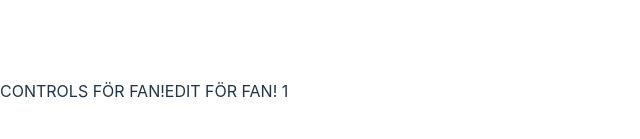
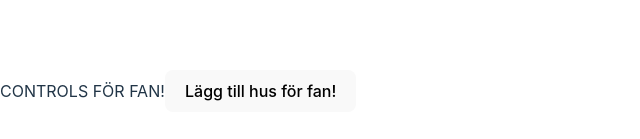
Before and after one commit to tdunca/CMS-Gruppuppgift-Grupp-6, a React (Vite) app: page /admin/home/1 in a window 1280 px wide. Shown: the part 309-448 px from the top of the page, without its empty margins (0-640 px from the left). Built offline with nearby package versions, Linux system fonts and the light colour scheme; no server answers.

Commit message:
add button to send data to firebase

```diff
--- a/src/features/admin/views/edit.tsx
+++ b/src/features/admin/views/edit.tsx
@@ -1,9 +1,26 @@
+import 'firebase/firestore';
+import { addDoc, collection } from 'firebase/firestore';
 import { useParams } from 'react-router-dom';
+import { db } from '../../../main';
 
 function Edit() {
   const { name } = useParams();
 
-  return <>EDIT FÖR FAN! {name}</>;
+  async function handleClick() {
+    try {
+      await addDoc(collection(db, 'hus'), {
+        name: name,
+      });
+    } catch (e) {
+      console.error('Error adding document: ', e);
+    }
+  }
+
+  return (
+    <>
+      <button onClick={handleClick}>Lägg till hus för fan!</button>
+    </>
+  );
 }
 
 export default Edit;
```
